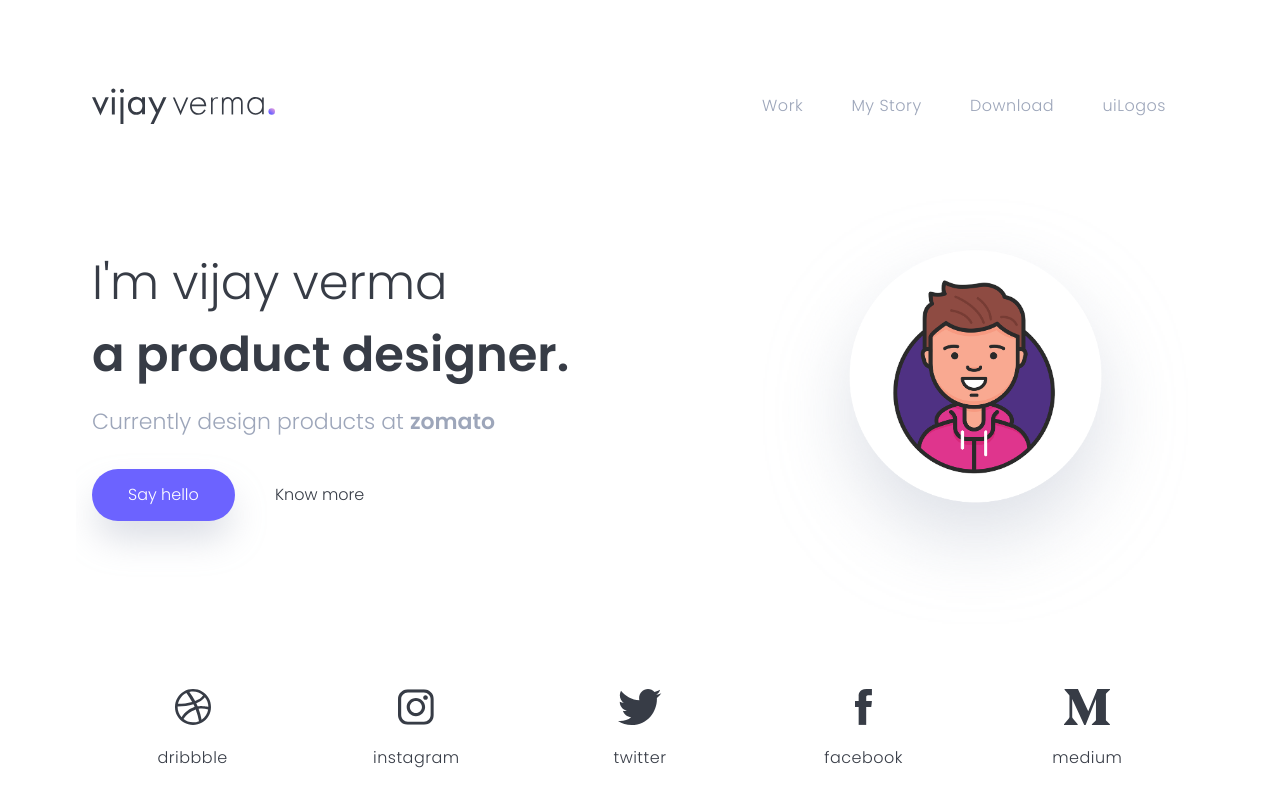
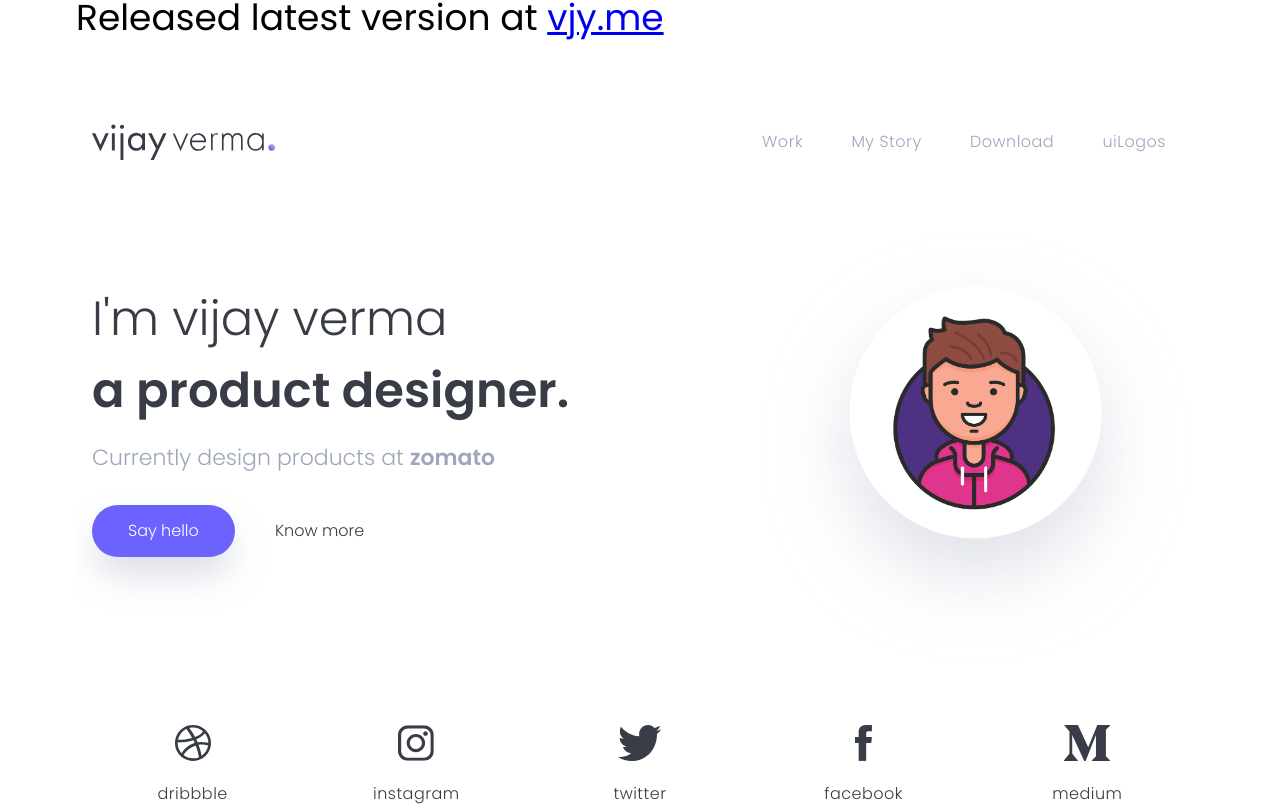
Before and after one commit to realvjy/version, a plain HTML site: page v3/index.html in a window 1280 px wide. Shown: the top 806 px of the page. Drawn offline with Linux system fonts and the light colour scheme.

Commit message:
Update index.html
Announcement

```diff
--- a/v3/index.html
+++ b/v3/index.html
@@ -22,6 +22,7 @@
 </head>
 <body>
   <div class="main-wrap">
+        <div class="announce-wrapper release"><div class="container"><h2>Released latest version at <a href="https://vjy.me">vjy.me</a></h2></div></div>
     <header class="hero-section">
       <nav class="nav">
         <div class="nav__logo">
```
